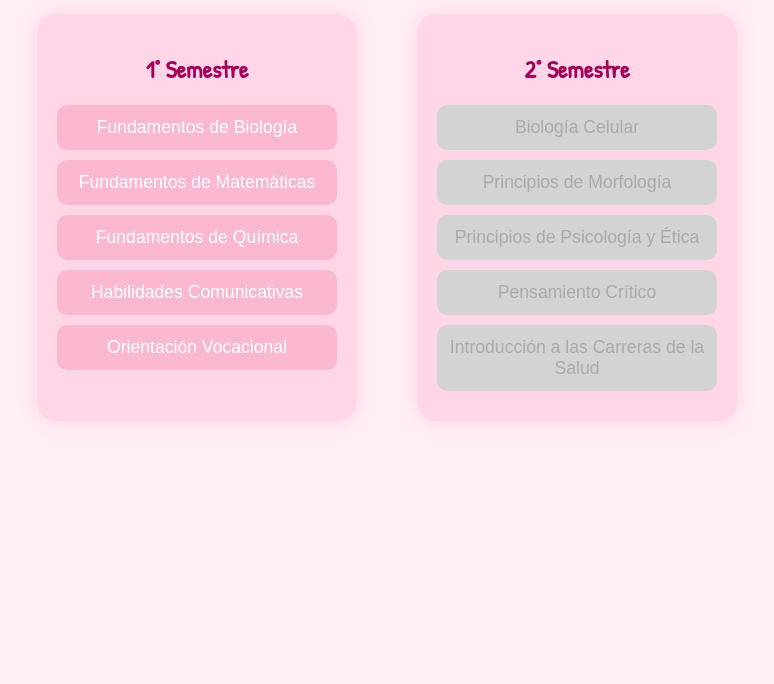
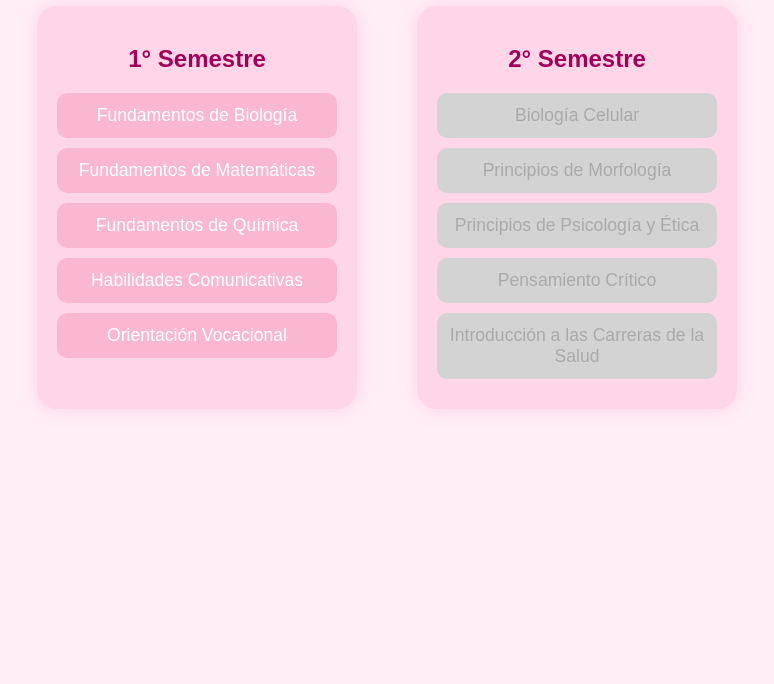
Before and after one commit to ibisstudies/Malla-Bachillerato-en-ciencias-de-la-salud, a plain HTML site: page index.html in a window 1280 px wide. Shown: the part 116-800 px from the top of the page, without its empty margins (253-1027 px from the left). Drawn offline with Linux system fonts and the light colour scheme.

Commit message:
Update style.css

```diff
--- a/style.css
+++ b/style.css
@@ -1,6 +1,6 @@
 body {
   background: #ffeef6;
-  font-family: 'Patrick Hand', cursive;
+font-family: 'Quicksand', sans-serif;
   text-align: center;
   color: #a30058;
   padding: 20px;
```
